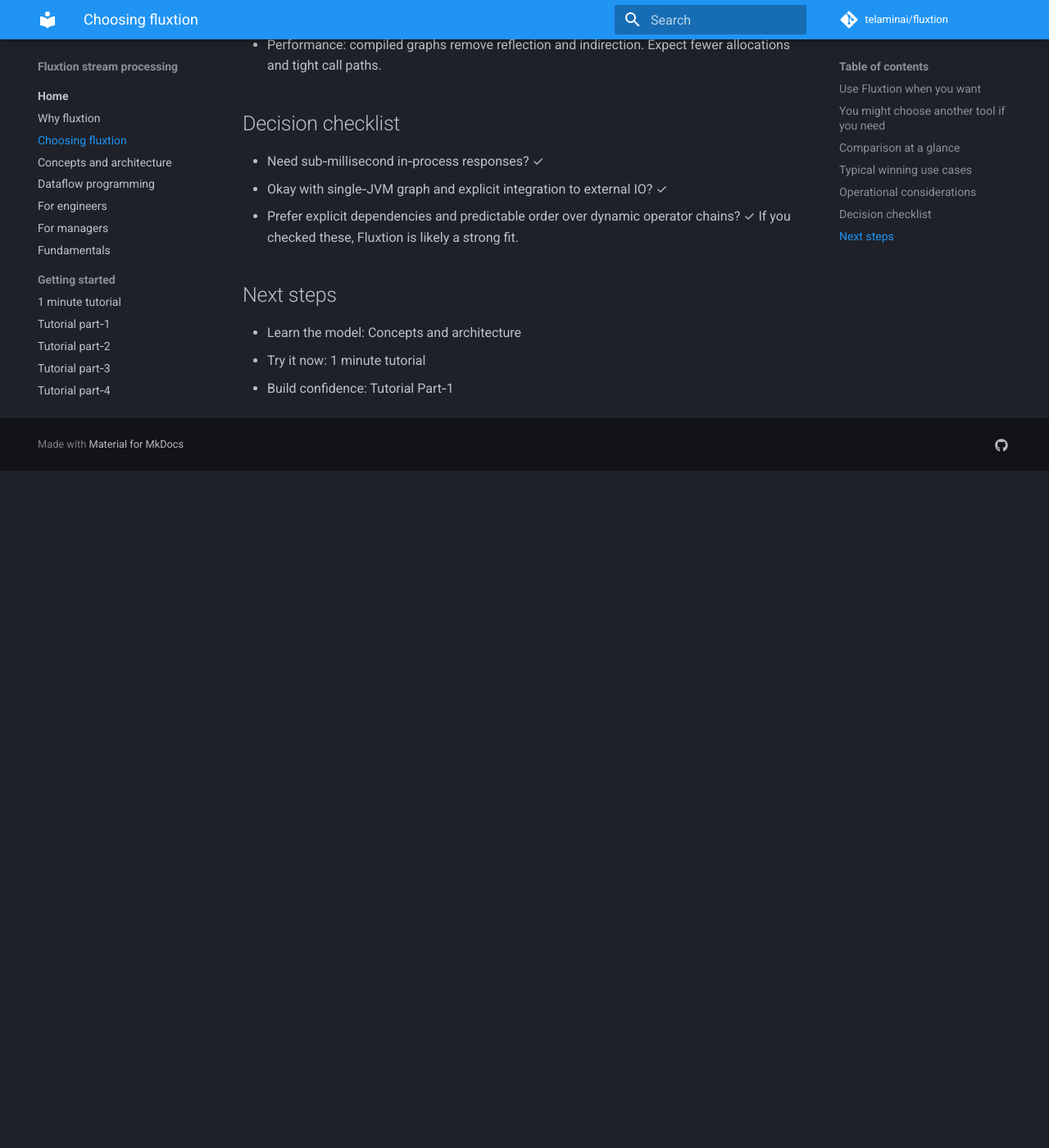
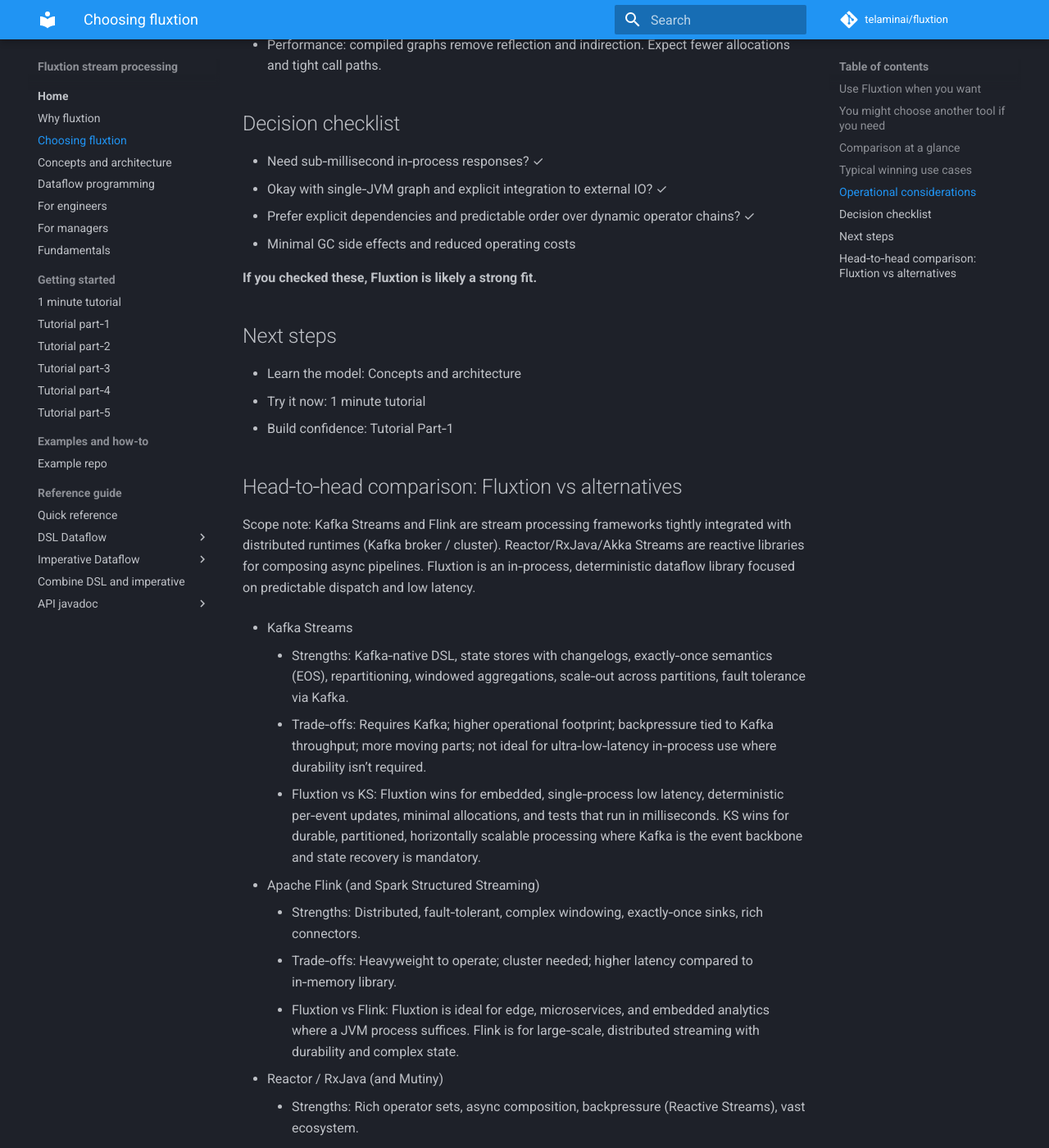
Before and after one commit to telaminai/fluxtion, an MkDocs documentation site: the page built from docs/home/choosing-fluxtion.md, in a window 1280 px wide and 1400 px high, scrolled down 1599 px. Shown: the whole window at 82% size. Built offline with MkDocs 1.6.1 and Material for MkDocs 9.7.7, drawn with Linux system fonts in a browser that asks for light colours; comment, search, counter and statistics services are not loaded; before the commit the page ends 2173 px from its top, so only the background shows below that; some of the changed text lies outside the part shown.

Commit message:
Update documentation: extend "Choosing Fluxtion" with comparison to alternative frameworks and clarify use cases.

```diff
--- a/docs/home/choosing-fluxtion.md
+++ b/docs/home/choosing-fluxtion.md
@@ -48,10 +48,47 @@
 - Need sub‑millisecond in‑process responses? ✓
 - Okay with single‑JVM graph and explicit integration to external IO? ✓
 - Prefer explicit dependencies and predictable order over dynamic operator chains? ✓
-  If you checked these, Fluxtion is likely a strong fit.
+- Minimal GC side effects and reduced operating costs
+
+**If you checked these, Fluxtion is likely a strong fit.**
 
 ## Next steps
 
 - Learn the model: Concepts and architecture
 - Try it now: 1 minute tutorial
 - Build confidence: Tutorial Part‑1
+
+## Head‑to‑head comparison: Fluxtion vs alternatives
+
+Scope note: Kafka Streams and Flink are stream processing frameworks tightly integrated with distributed runtimes (Kafka
+broker / cluster). Reactor/RxJava/Akka Streams are reactive libraries for composing async pipelines. Fluxtion is an
+in‑process, deterministic dataflow library focused on predictable dispatch and low latency.
+
+- Kafka Streams
+    - Strengths: Kafka‑native DSL, state stores with changelogs, exactly‑once semantics (EOS), repartitioning, windowed
+      aggregations, scale‑out across partitions, fault tolerance via Kafka.
+    - Trade‑offs: Requires Kafka; higher operational footprint; backpressure tied to Kafka throughput; more moving
+      parts; not ideal for ultra‑low‑latency in‑process use where durability isn’t required.
+    - Fluxtion vs KS: Fluxtion wins for embedded, single‑process low latency, deterministic per‑event updates, minimal
+      allocations, and tests that run in milliseconds. KS wins for durable, partitioned, horizontally scalable
+      processing where Kafka is the event backbone and state recovery is mandatory.
+
+- Apache Flink (and Spark Structured Streaming)
+    - Strengths: Distributed, fault‑tolerant, complex windowing, exactly‑once sinks, rich connectors.
+    - Trade‑offs: Heavyweight to operate; cluster needed; higher latency compared to in‑memory library.
+    - Fluxtion vs Flink: Fluxtion is ideal for edge, microservices, and embedded analytics where a JVM process suffices.
+      Flink is for large‑scale, distributed streaming with durability and complex state.
+
+- Reactor / RxJava (and Mutiny)
+    - Strengths: Rich operator sets, async composition, backpressure (Reactive Streams), vast ecosystem.
+    - Trade‑offs: Execution order can be non‑obvious; concurrency introduces nondeterminism; allocation and context
+      switching overhead; testing can be trickier.
+    - Fluxtion vs Reactor/Rx: Fluxtion provides static dependency analysis, deterministic topological dispatch, and
+      “at‑most‑once per node per event” semantics. Use Reactor/Rx for async I/O pipelines and backpressure across
+      boundaries; use Fluxtion for deterministic, CPU‑bound in‑process computation.
+
+- Akka Streams
+    - Strengths: Powerful graph model, supervision, backpressure, distributed story with Akka Cluster.
+    - Trade‑offs: Actor overhead and operational complexity; learning curve.
+    - Fluxtion vs Akka: Fluxtion is leaner and simpler for single‑JVM deterministic computation; Akka is stronger for
+      complex, distributed streaming with supervision/backpressure needs.
```
